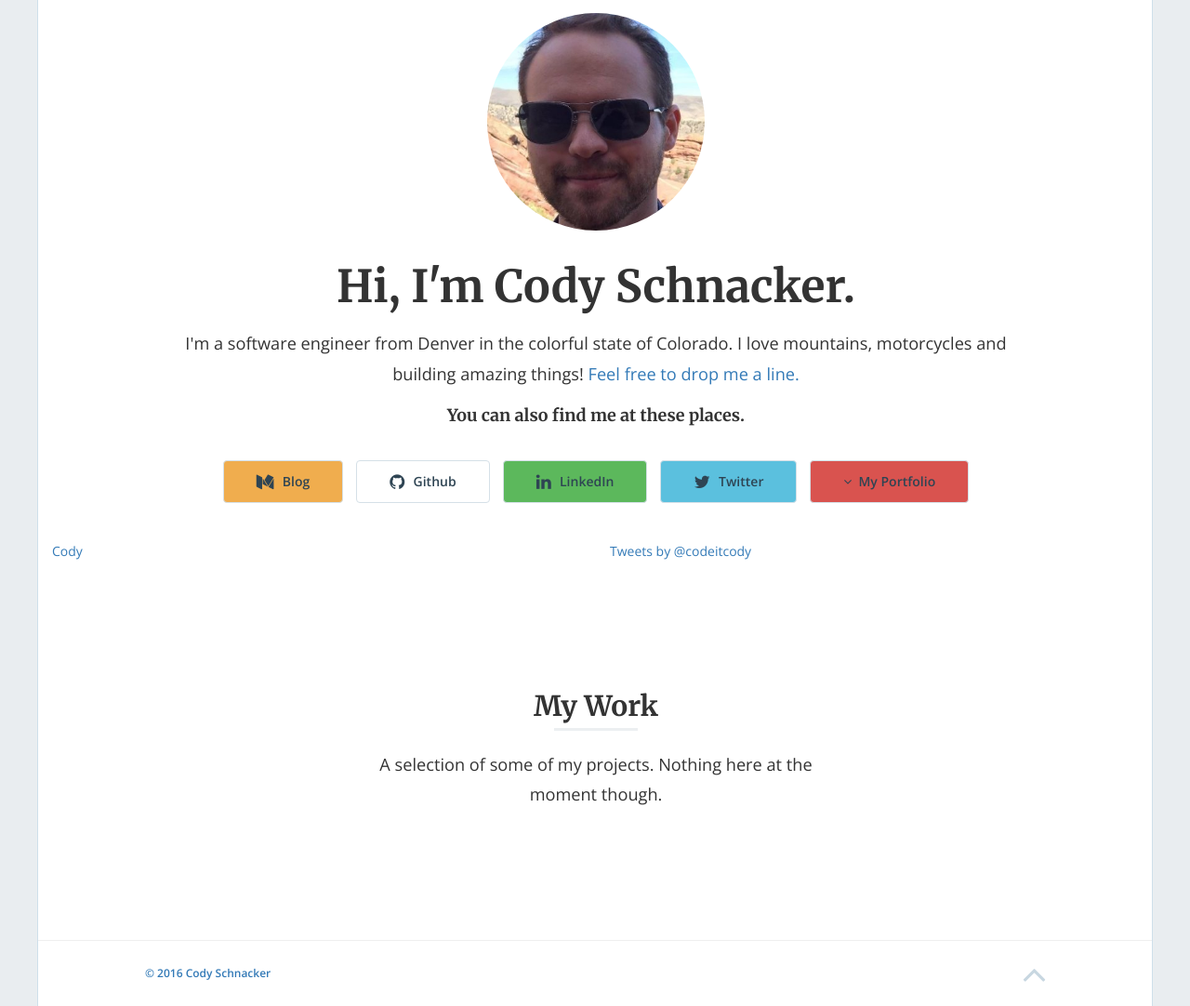
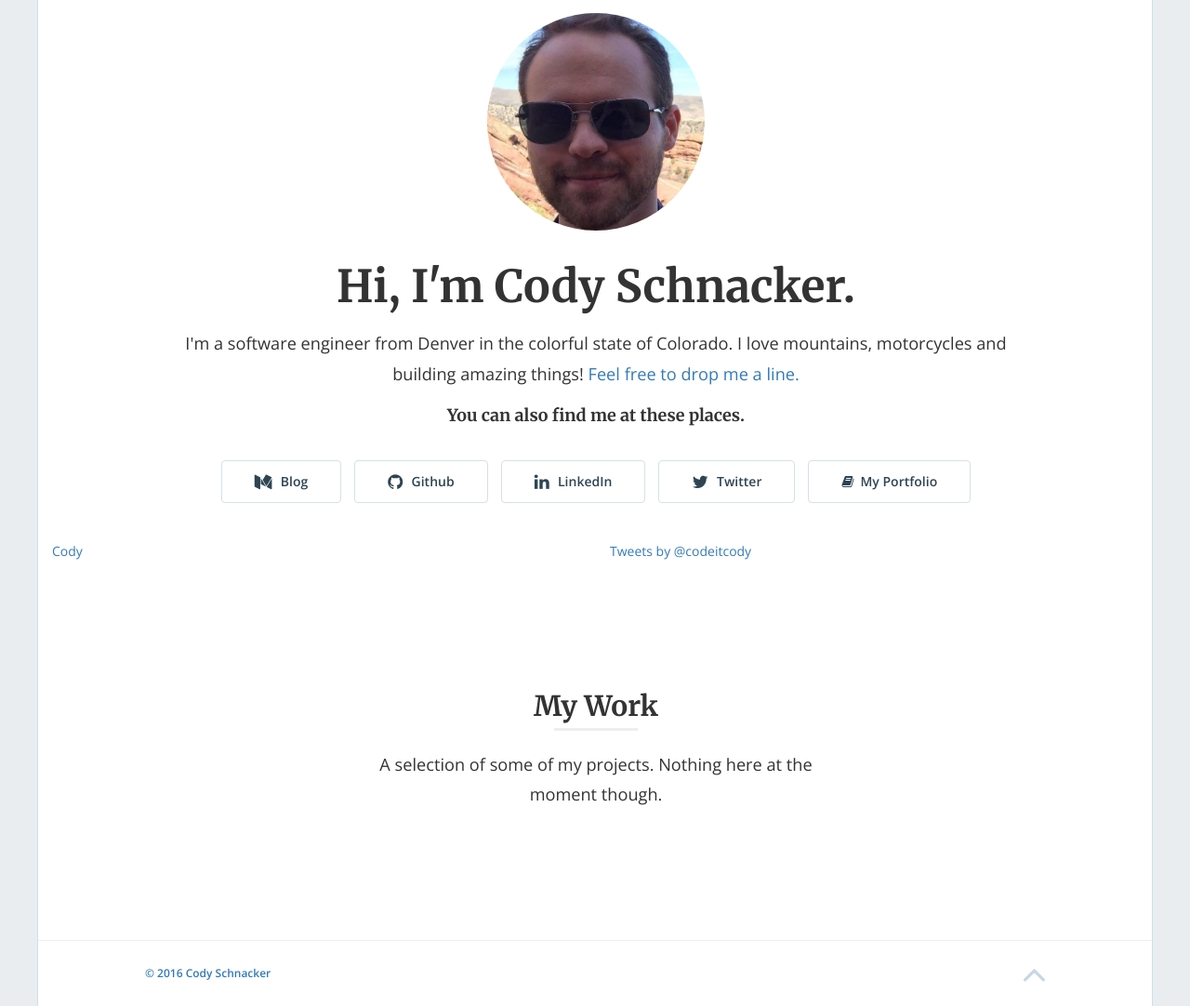
Before and after one commit to CodeItCody/codeitcody.github.io, a Jekyll site: the page built from index.html, in a window 1280 px wide. Shown: the whole page at 93% size. Built offline with Jekyll 4.4.1, drawn with Linux system fonts in a browser that asks for light colours; nearby versions of some CDN libraries; a script that is not in the unit is left out; the list of posts is cut into pages by our own code; comment, search, counter and statistics services are not loaded.

Commit message:
I prefer non-colored buttons.

```diff
--- a/_includes/home-hero.html
+++ b/_includes/home-hero.html
@@ -25,19 +25,19 @@
           <div class="hero-buttons">
 
             {% if site.data.global.medium != 'null' %}
-            <a href="https://{{ site.data.global.medium }}" target="_blank"><button class="btn btn-warning"><i class="fa fa-medium fa-lg"></i>Blog</button></a>
+            <a href="https://{{ site.data.global.medium }}" target="_blank"><button class="btn btn-default"><i class="fa fa-medium fa-lg"></i>Blog</button></a>
             {% endif %}
             {% if site.data.global.github != '' %}
             <a href="https://github.com/{{ site.data.global.github }}" target="_blank"><button class="btn btn-default"><i class="fa fa-github fa-lg"></i>Github</button></a>
             {% endif %}
             {% if site.data.global.linkedin != '' %}
-            <a href="https://linkedin.com/in/{{ site.data.global.linkedin }}" target="_blank"><button class="btn btn-success"><i class="fa fa-linkedin fa-lg"></i>LinkedIn</button></a>
+            <a href="https://linkedin.com/in/{{ site.data.global.linkedin }}" target="_blank"><button class="btn btn-default"><i class="fa fa-linkedin fa-lg"></i>LinkedIn</button></a>
             {% endif %}
             {% if site.data.global.twitter != '' %}
-            <a href="https://twitter.com/{{ site.data.global.twitter }}" target="_blank"><button class="btn btn-info"><i class="fa fa-twitter fa-lg"></i>Twitter</button></a>
+            <a href="https://twitter.com/{{ site.data.global.twitter }}" target="_blank"><button class="btn btn-default"><i class="fa fa-twitter fa-lg"></i>Twitter</button></a>
             {% endif %}
 
-            <a href="#portfolio"><button type="button" class="btn btn-danger"><i class="fa fa-angle-down"></i>My Portfolio</button></a>
+            <a href="#portfolio"><button type="button" class="btn btn-default"><i class="fa fa-book"></i>My Portfolio</button></a>
 
           </div>
 
```
